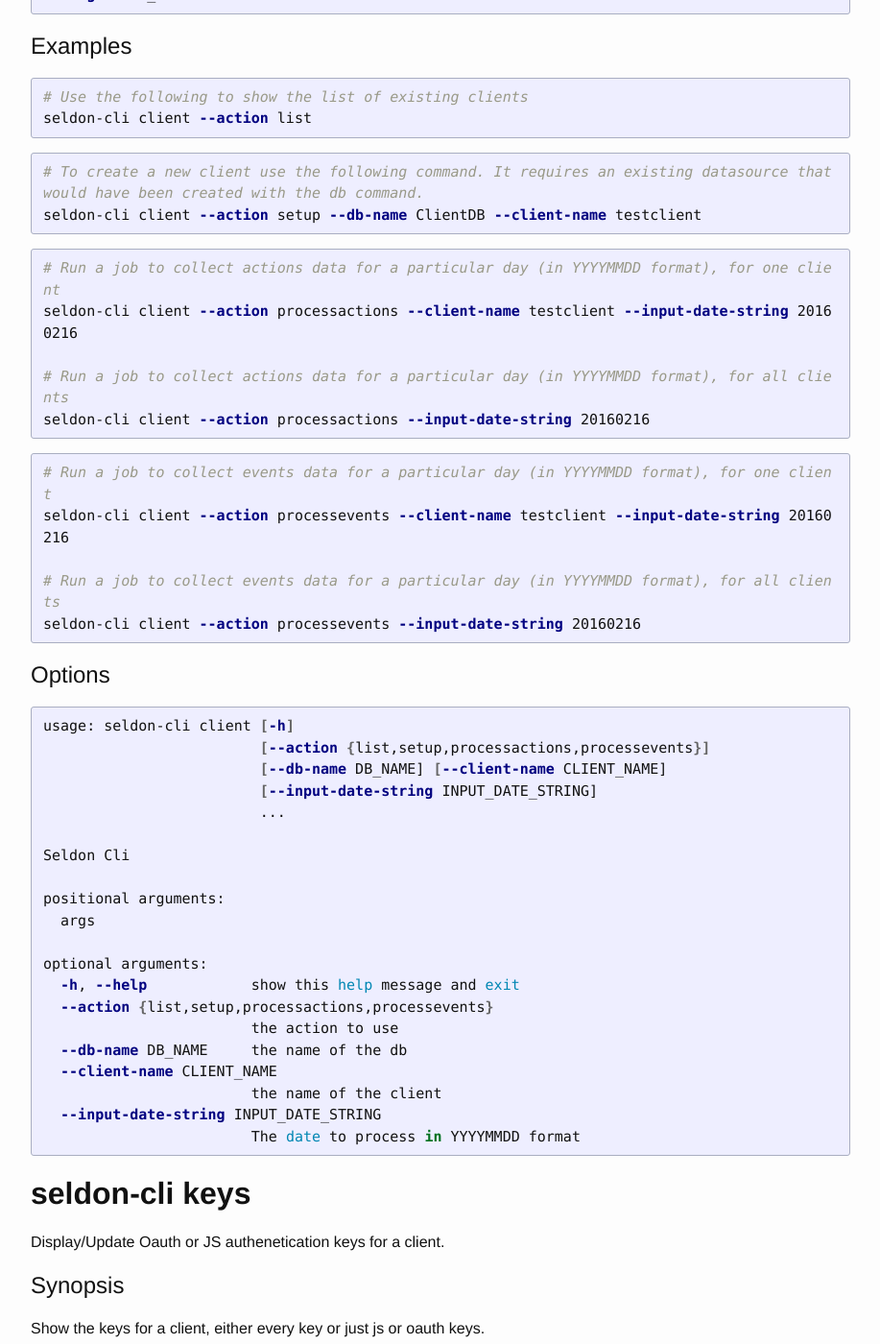
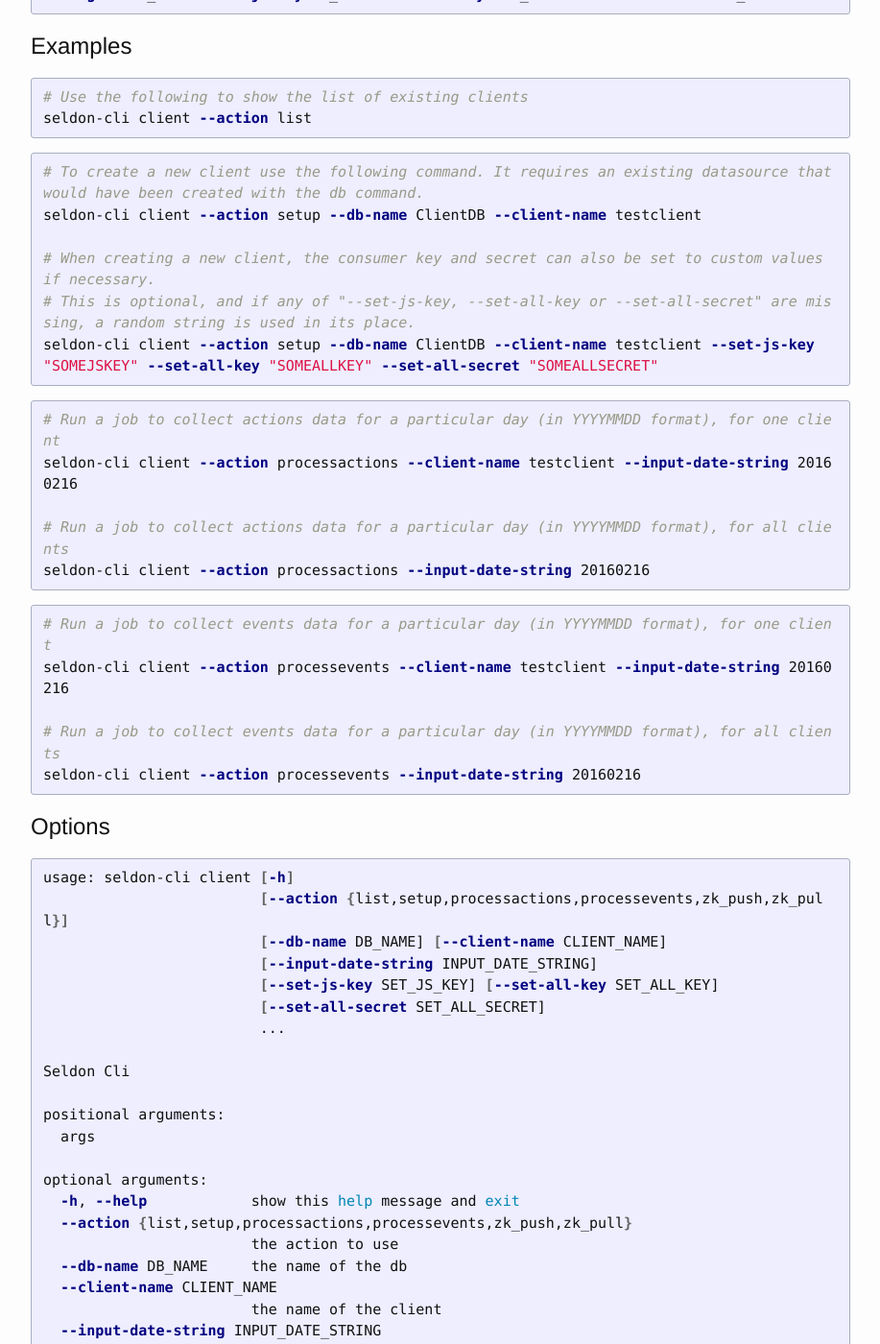
Before and after one commit to SeldonIO/seldonio.github.com, a Jekyll site: the page built from seldon-cli.md, in a window 1280 px wide and 1400 px high, scrolled down 3072 px. Shown: the whole window at 96% size, without its empty margins (181-1098 px from the left). Built offline with Jekyll 4.4.1, drawn with Linux system fonts in a browser that asks for light colours; some of the changed text lies outside the part shown.

Commit message:
seldon-cli - client updates, optionally set keys when creating a client

```diff
--- a/seldon-cli.md
+++ b/seldon-cli.md
@@ -139,7 +139,8 @@ Clients in the Seldon Platform can be considered as particular datasets that you
 The client command can be used to setup these datasets.
 
 {% highlight bash %}
-seldon-cli client --action ACTION --db-name DB_NAME --client-name CLIENT_NAME --input-date-string INPUT_DATE
+seldon-cli client --action ACTION --db-name DB_NAME --client-name CLIENT_NAME --input-date-string INPUT_DATE --set-js-key JS_KEY --set-all-key ALL_KEY --set-all-secret ALL_SECRET
+
 {% endhighlight %}
 
 ## Examples
@@ -152,6 +153,10 @@ seldon-cli client --action list
 {% highlight bash %}
 # To create a new client use the following command. It requires an existing datasource that would have been created with the db command.
 seldon-cli client --action setup --db-name ClientDB --client-name testclient
+
+# When creating a new client, the consumer key and secret can also be set to custom values if necessary.
+# This is optional, and if any of "--set-js-key, --set-all-key or --set-all-secret" are missing, a random string is used in its place.
+seldon-cli client --action setup --db-name ClientDB --client-name testclient --set-js-key "SOMEJSKEY" --set-all-key "SOMEALLKEY" --set-all-secret "SOMEALLSECRET"
 {% endhighlight %}
 
 {% highlight bash %}
@@ -174,9 +179,11 @@ seldon-cli client --action processevents --input-date-string 20160216
 
 {% highlight bash %}
 usage: seldon-cli client [-h]
-                         [--action {list,setup,processactions,processevents}]
+                         [--action {list,setup,processactions,processevents,zk_push,zk_pull}]
                          [--db-name DB_NAME] [--client-name CLIENT_NAME]
                          [--input-date-string INPUT_DATE_STRING]
+                         [--set-js-key SET_JS_KEY] [--set-all-key SET_ALL_KEY]
+                         [--set-all-secret SET_ALL_SECRET]
                          ...
 
 Seldon Cli
@@ -186,13 +193,19 @@ positional arguments:
 
 optional arguments:
   -h, --help            show this help message and exit
-  --action {list,setup,processactions,processevents}
+  --action {list,setup,processactions,processevents,zk_push,zk_pull}
                         the action to use
   --db-name DB_NAME     the name of the db
   --client-name CLIENT_NAME
                         the name of the client
   --input-date-string INPUT_DATE_STRING
                         The date to process in YYYYMMDD format
+  --set-js-key SET_JS_KEY
+                        the key to use for the js scope
+  --set-all-key SET_ALL_KEY
+                        the key to use for the all scope
+  --set-all-secret SET_ALL_SECRET
+                        the secret to use for the all scope
 {% endhighlight %}
 
 # <a name="keys"></a>**seldon-cli keys**
```
